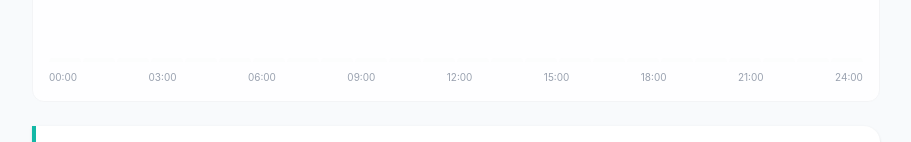
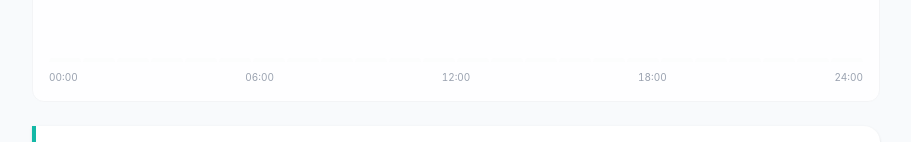
Before and after one commit to yinbing-666/moji, a React (Vite) app: page / in a window 1280 px wide. Shown: the part 376-518 px from the top of the page, without its empty margins (184-1095 px from the left). Built offline with nearby package versions, Linux system fonts and the light colour scheme.

Commit message:
fix: 今日时间轴刻度溢出 - 9个标签改为5个均分,窄窗口不再挤压

```diff
--- a/src/components/TodayOverview.tsx
+++ b/src/components/TodayOverview.tsx
@@ -135,17 +135,13 @@ export function TodayOverview({ activities }: TodayOverviewProps) {
           })}
         </div>
 
-        {/* 时间标签 */}
-        <div className="mt-2 flex justify-between text-[10px] text-gray-400">
-          <span>00:00</span>
-          <span>03:00</span>
-          <span>06:00</span>
-          <span>09:00</span>
-          <span>12:00</span>
-          <span>15:00</span>
-          <span>18:00</span>
-          <span>21:00</span>
-          <span>24:00</span>
+        {/* 时间标签 - 5 个刻度均分,避免窄容器挤压溢出 */}
+        <div className="mt-2 flex justify-between text-[10px] tabular-nums text-gray-400">
+          <span className="whitespace-nowrap">00:00</span>
+          <span className="whitespace-nowrap">06:00</span>
+          <span className="whitespace-nowrap">12:00</span>
+          <span className="whitespace-nowrap">18:00</span>
+          <span className="whitespace-nowrap">24:00</span>
         </div>
       </section>
 
```
